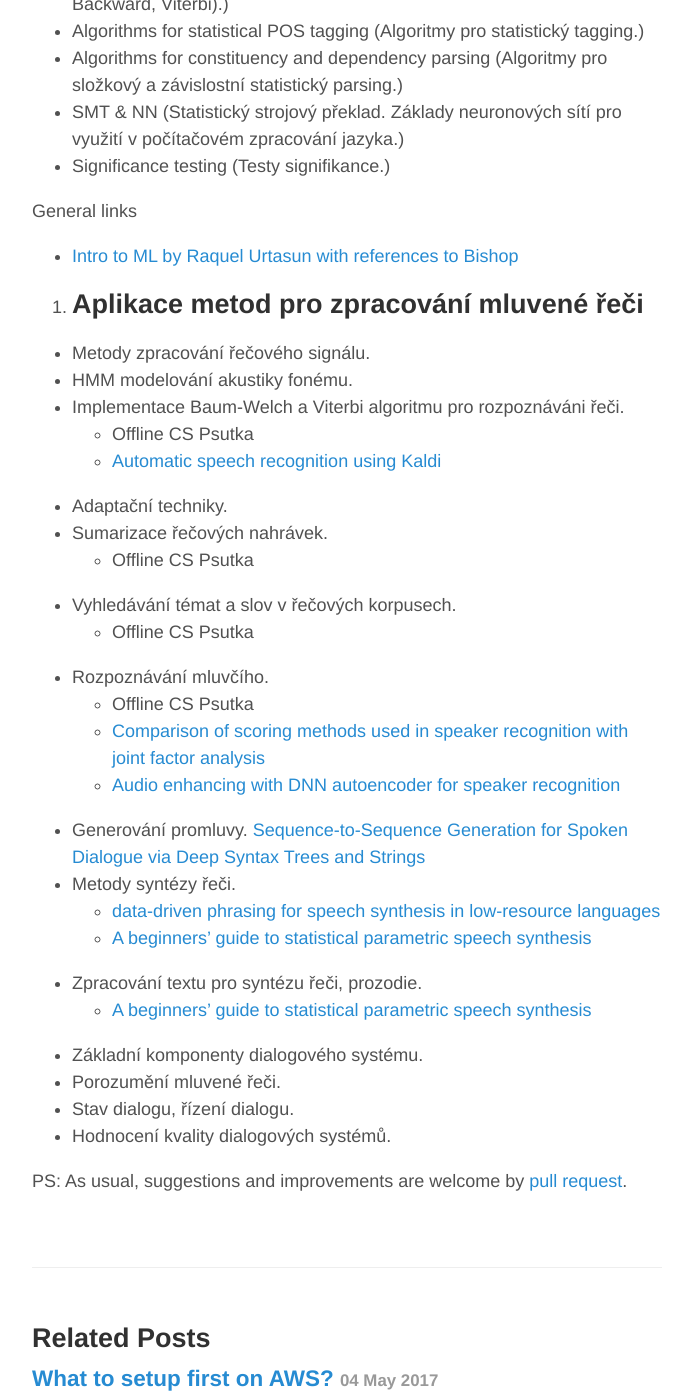
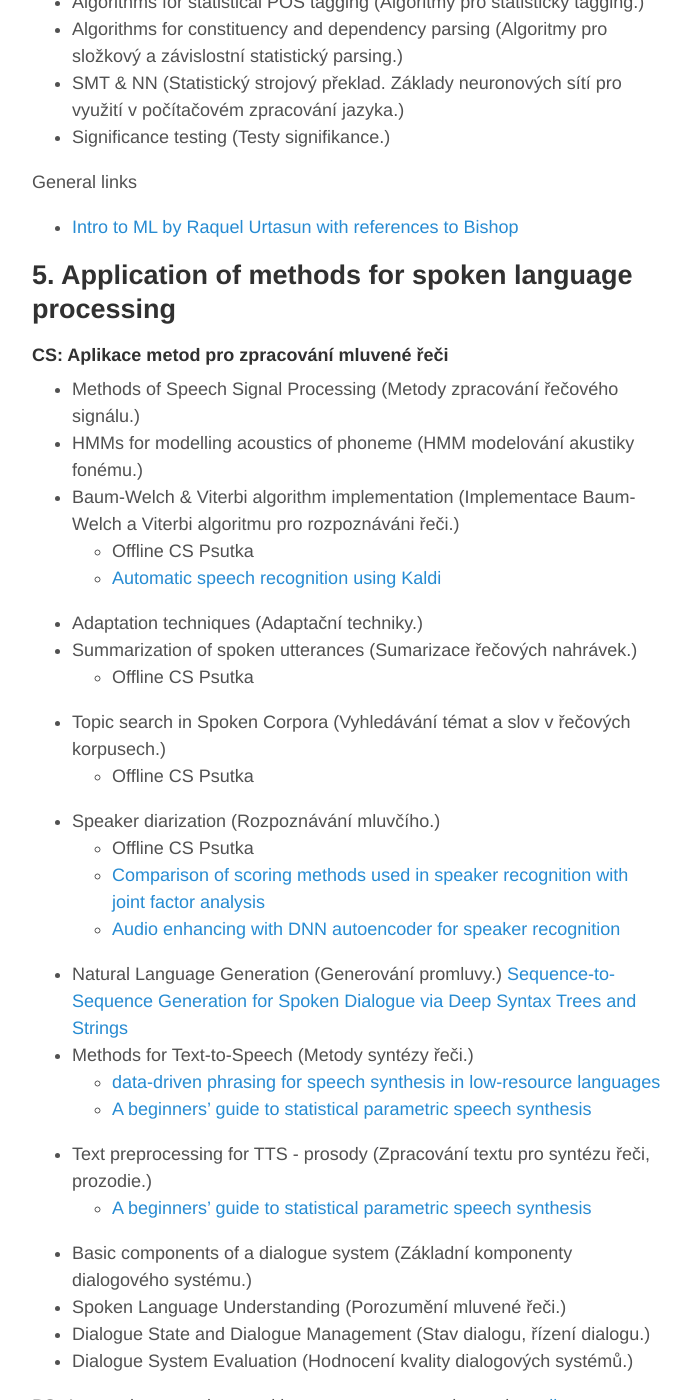
Before and after one commit to oplatek/oplatek.github.io, a Jekyll site: the page built from _posts/2016-07-10-state-exam-questions.md, in a window 1280 px wide and 1400 px high, scrolled down 1845 px. Shown: the whole window, without its empty margins (293-984 px from the left). Built offline with Jekyll 4.4.1, drawn with Linux system fonts in a browser that asks for light colours; some of the changed text lies outside the part shown.

Commit message:
translate last of state examp questions

```diff
--- a/_posts/2016-07-10-state-exam-questions.md
+++ b/_posts/2016-07-10-state-exam-questions.md
@@ -5,6 +5,7 @@ author: Ondrej Platek
 tags: Mff, School,Linguistics
 ---
 #### Cs:  Vybrané okruhy pro doktorskou zkoušku
+
 
 ## 1. Basic Methods in Natural Language Processing
 
@@ -39,8 +40,10 @@ General links
 - [Focus topic articulation by Jaroslav Peregrin (E. Hajicova)](http://www.jarda.peregrin.cz/mybibl/PDFTxt/313.pdf)
 - [wiki](https://cs.wikipedia.org/wiki/Zpracov%C3%A1n%C3%AD_p%C5%99irozen%C3%A9ho_jazyka#Fonetick.C3.A1_rovina)
 
-3. Statistical Methods and Machine Learning in NLP (Statistické metody a strojové učení v počítačové lingvistice)
------------------------------------------------------------------
+
+## 3. Statistical Methods and Machine Learning in NLP
+
+#### CS: Statistické metody a strojové učení v počítačové lingvistice
 
 - Probabilistic modelling of language (Pravděpodobnostní modelování jazyka.)
 - Classification and regression (Metody řízeného učení pro klasifikaci a regresi.)
@@ -49,7 +52,7 @@ General links
 - Logistic regression (Logistická regrese.)
 - Decision trees (Rozhodovací stromy.)
 - Unsupervised learning (Metody neřízeného učení.)
-- ?Noisy channel and language models? (Jazykové modely a modely kanálu.)
+- Noisy channel and language models (Jazykové modely a modely kanálu.)
 - LM smoothing (Vyhlazování modelů.)
 - HMM (Skryté Markovovy modely (algoritmy Baum–Welch, Forward–Backward, Viterbi).)
 - Algorithms for statistical POS tagging (Algoritmy pro statistický tagging.)
@@ -62,34 +65,35 @@ General links
 
 
 
-5. Aplikace metod pro zpracování mluvené řeči
-----------------------------------------------------------------
+## 5. Application of methods for spoken language processing
 
-- Metody zpracování řečového signálu.
-- HMM modelování akustiky fonému.
-- Implementace Baum-Welch a Viterbi algoritmu pro rozpoznáváni řeči.
+#### CS: Aplikace metod pro zpracování mluvené řeči
+
+- Methods of Speech Signal Processing (Metody zpracování řečového signálu.)
+- HMMs for modelling acoustics of phoneme (HMM modelování akustiky fonému.)
+- Baum-Welch & Viterbi algorithm implementation (Implementace Baum-Welch a Viterbi algoritmu pro rozpoznáváni řeči.)
     - Offline CS Psutka
     - [Automatic speech recognition using Kaldi](https://github.com/oplatek/kaldi-thesis/blob/master/text/tags/oplatek_thesis013.pdf?raw=true)
-- Adaptační techniky.
-- Sumarizace řečových nahrávek.
+- Adaptation techniques (Adaptační techniky.)
+- Summarization of spoken utterances (Sumarizace řečových nahrávek.)
     - Offline CS Psutka
-- Vyhledávání témat a slov v řečových korpusech.
+- Topic search in Spoken Corpora (Vyhledávání témat a slov v řečových korpusech.)
     - Offline CS Psutka
-- Rozpoznávání mluvčího.
+- Speaker diarization (Rozpoznávání mluvčího.)
     - Offline CS Psutka
     - [Comparison of scoring methods used in speaker recognition with joint factor analysis](http://www.crim.ca/perso/patrick.kenny/Ondrej_icassp2009.pdf)
     - [Audio enhancing with DNN autoencoder for speaker recognition](http://www.fit.vutbr.cz/research/groups/speech/publi/2016/plchot_icassp2016_0005090.pdf)
-- Generování promluvy.
+-  Natural Language Generation (Generování promluvy.)
     [Sequence-to-Sequence Generation for Spoken Dialogue via Deep Syntax Trees and Strings](http://arxiv.org/pdf/1606.05491v1.pdf)
-- Metody syntézy řeči.
+- Methods for Text-to-Speech (Metody syntézy řeči.)
     - [data-driven phrasing for speech synthesis in low-resource languages](https://www.cs.cmu.edu/~awb/papers/icassp2012_phrasing_lrl.pdf)
     - [A beginners’ guide to statistical parametric speech synthesis](http://www.cstr.ed.ac.uk/downloads/publications/2010/king_hmm_tutorial.pdf)
-- Zpracování textu pro syntézu řeči, prozodie.
+- Text preprocessing for TTS - prosody (Zpracování textu pro syntézu řeči, prozodie.)
     - [A beginners’ guide to statistical parametric speech synthesis](http://www.cstr.ed.ac.uk/downloads/publications/2010/king_hmm_tutorial.pdf)
-- Základní komponenty dialogového systému.
-- Porozumění mluvené řeči.
-- Stav dialogu, řízení dialogu.
-- Hodnocení kvality dialogových systémů.
+- Basic components of a dialogue system (Základní komponenty dialogového systému.)
+- Spoken Language Understanding (Porozumění mluvené řeči.)
+- Dialogue State and Dialogue Management (Stav dialogu, řízení dialogu.)
+- Dialogue System Evaluation (Hodnocení kvality dialogových systémů.)
 
 
 PS: As usual, suggestions and improvements are welcome by [pull request](https://github.com/oplatek/oplatek.github.io/blob/master/_posts/2016-07-10-state-exam-questions.md).
```
